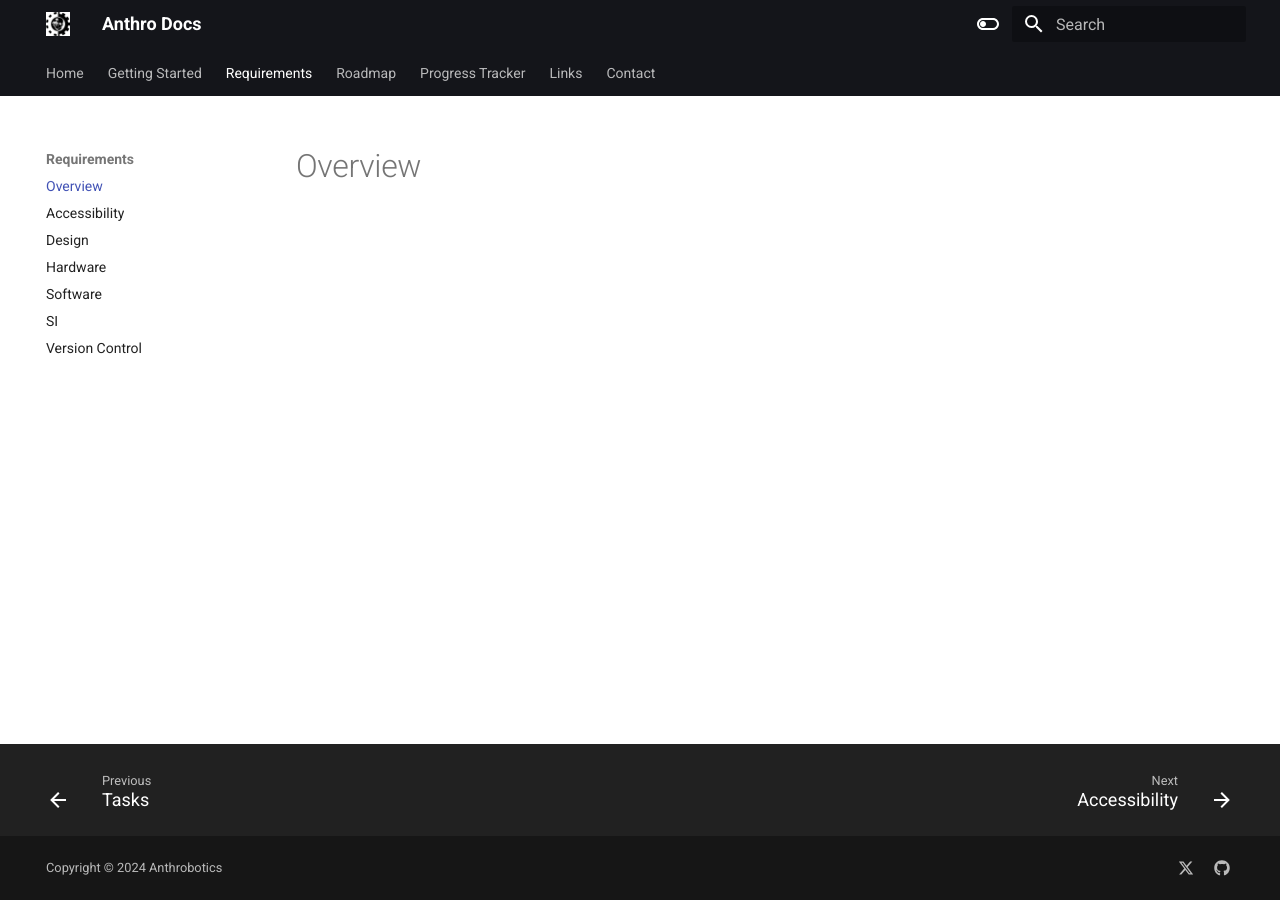
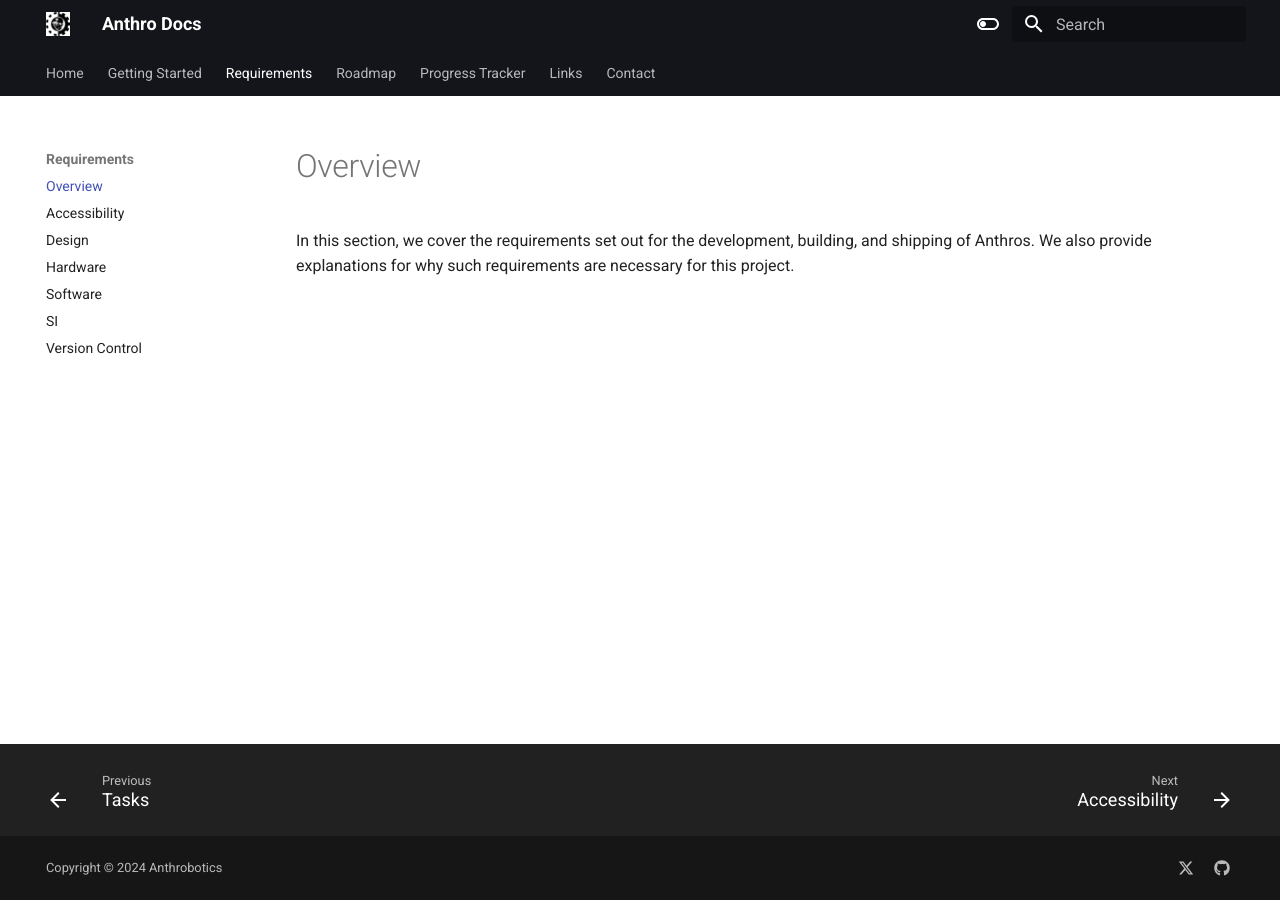
Before and after one commit to Anthrobotics/anthro-docs, an MkDocs documentation site: the page built from docs/requirements/requirements and guidelines overview.md, in a window 1280 px wide. Built offline with MkDocs 1.6.1 and Material for MkDocs 9.7.7, drawn with Linux system fonts in a browser that asks for light colours.

Commit message:
Update requirements and guidelines overview.md

```diff
--- a/docs/requirements/requirements and guidelines overview.md
+++ b/docs/requirements/requirements and guidelines overview.md
@@ -1 +1,3 @@
 # Overview
+
+In this section, we cover the requirements set out for the development, building, and shipping of Anthros. We also provide explanations for why such requirements are necessary for this project.
```
